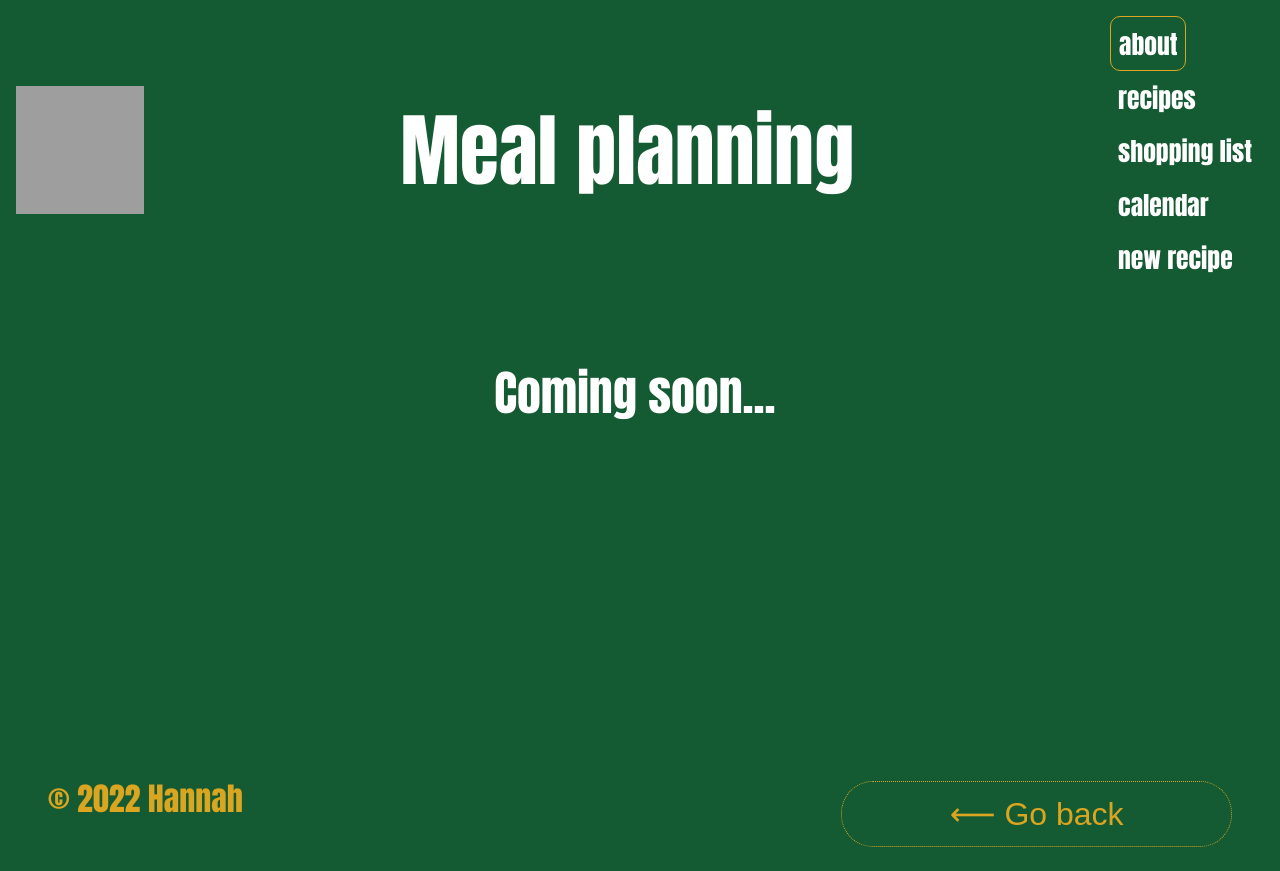
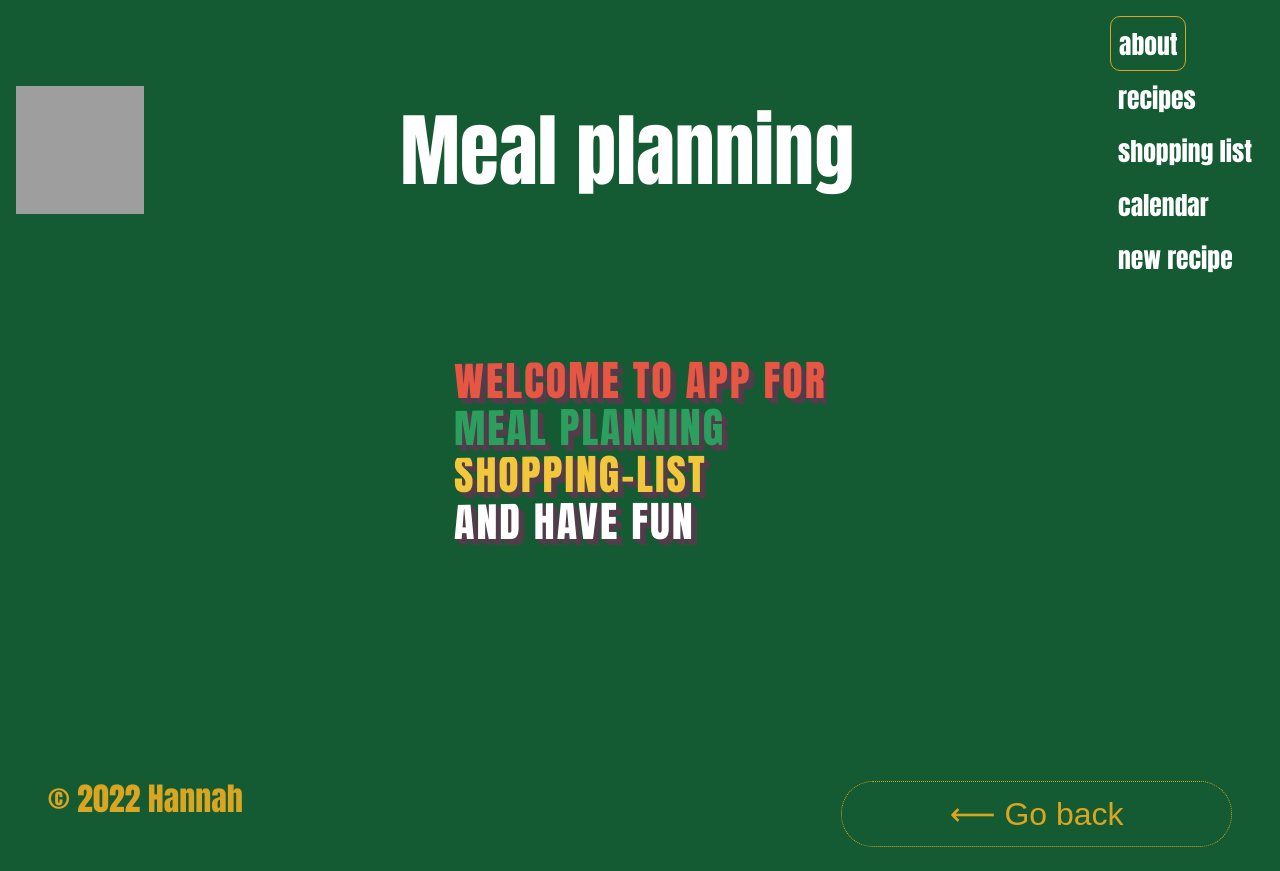
Before and after one commit to HannahStarling/Meal-plan, a React (Create React App) app: page /#/ in a window 1280 px wide. Built offline with nearby package versions, Linux system fonts and the light colour scheme; grey boxes are pictures that could not be loaded.

Commit message:
feat: About component with animation

```diff
--- /dev/null
+++ b/src/components/About.js
@@ -0,0 +1,14 @@
+import React from 'react';
+
+export default function About() {
+  return (
+    <section className='about'>
+      <h2 className='about__title'>
+        <span className='about__title-element'>Welcome to app for</span>
+        <span className='about__title-element'>meal planning</span>
+        <span className='about__title-element'>shopping-list</span>
+        <span className='about__title-element'>and have fun</span>
+      </h2>
+    </section>
+  );
+}
--- a/src/components/Main.js
+++ b/src/components/Main.js
@@ -5,6 +5,7 @@ import ComingSoon from './UI/ComingSoon';
 import NotFound from './NotFound';
 import Recipe from './Recipe';
 import RecipeForm from './RecipeForm';
+import About from './About';
 
 function Main() {
   const [recipes, setRecipes] = useState([...recipesData]);
@@ -17,7 +18,7 @@ function Main() {
     <main className='content'>
       <Switch>
         <Route exact path='/'>
-          <ComingSoon />
+          <About />
         </Route>
         <Route path='/recipes'>
           <section className='recipes'>
--- a/src/styles/App.css
+++ b/src/styles/App.css
@@ -252,3 +252,57 @@ body {
     opacity: 0;
   }
 }
+.about {
+  width: 100%;
+}
+.about__title {
+  width: fit-content;
+  text-transform: uppercase;
+  font-size: 42px;
+  line-height: 47px;
+  letter-spacing: 2px;
+  display: flex;
+  flex-direction: column;
+  align-items: baseline;
+  margin: 0 auto;
+}
+.about__title-element {
+  transform: translateZ(0) translate3d(10px, 10px, 0);
+  text-shadow: #533d4ad5 1px 1px, #533d4ad5 2px 2px, #533d4ad5 3px 3px, #533d4ad5 4px 4px, #533d4ad5 5px 5px, #533d4ad5 6px 6px;
+  width: 100%;
+  opacity: 0;
+  will-change: transform, opacity;
+  animation: titleAnimation 10s ease infinite;
+}
+.about__title-element:nth-child(1) {
+  color: #e55643;
+}
+.about__title-element:nth-child(2) {
+  color: #2b9f5e;
+}
+.about__title-element:nth-child(3) {
+  color: #f1c83c;
+}
+@keyframes titleAnimation {
+  0% {
+    transform: translateY(-50px) rotate(-10deg);
+    opacity: 0;
+    -webkit-clip-path: polygon(100% 0, 100% 100%, 0 100%, 0 80%);
+    clip-path: polygon(100% 0, 100% 100%, 0 100%, 0 80%);
+  }
+  20% {
+    transform: translateY(0);
+    opacity: 1;
+    clip-path: polygon(100% 0, 100% 100%, 0 100%, 0 15%);
+  }
+  80% {
+    transform: translateY(0);
+    opacity: 1;
+    clip-path: polygon(100% 0, 100% 100%, 0 100%, 0 15%);
+  }
+  100% {
+    transform: translateY(50px) rotate(-10deg);
+    opacity: 0;
+    clip-path: polygon(100% 0, 100% 0%, 0 100%, 0 100%);
+  }
+}
--- a/src/styles/App.less
+++ b/src/styles/App.less
@@ -26,3 +26,4 @@ body {
 @import './blocks/recipe.less';
 @import './blocks/footer.less';
 @import './blocks/coming-soon.less';
+@import './blocks/about.less';
--- /dev/null
+++ b/src/styles/blocks/about.less
@@ -0,0 +1,62 @@
+// main: ../App.less
+
+@red: #e55643;
+@green: #2b9f5e;
+@yellow: #f1c83c;
+@shadow: #533d4ad5;
+
+.about {
+  width: 100%;
+  &__title {
+    width: fit-content;
+    text-transform: uppercase;
+    font-size: 42px;
+    line-height: 47px;
+    letter-spacing: 2px;
+    display: flex;
+    flex-direction: column;
+    align-items: baseline;
+    margin: 0 auto;
+    &-element {
+      transform: translateZ(0) translate3d(10px, 10px, 0); //перенос рендеринга на GPU
+      text-shadow: @shadow 1px 1px, @shadow 2px 2px, @shadow 3px 3px, @shadow 4px 4px, @shadow 5px 5px, @shadow 6px 6px;
+      width: 100%;
+      opacity: 0;
+      will-change: transform, opacity;
+      animation: titleAnimation 10s ease infinite;
+      &:nth-child(1) {
+        color: @red;
+      }
+      &:nth-child(2) {
+        color: @green;
+      }
+      &:nth-child(3) {
+        color: @yellow;
+      }
+    }
+  }
+}
+
+@keyframes titleAnimation {
+  0% {
+    transform: translateY(-50px) rotate(-10deg);
+    opacity: 0;
+    -webkit-clip-path: polygon(100% 0, 100% 100%, 0 100%, 0 80%);
+    clip-path: polygon(100% 0, 100% 100%, 0 100%, 0 80%);
+  }
+  20% {
+    transform: translateY(0);
+    opacity: 1;
+    clip-path: polygon(100% 0, 100% 100%, 0 100%, 0 15%);
+  }
+  80% {
+    transform: translateY(0);
+    opacity: 1;
+    clip-path: polygon(100% 0, 100% 100%, 0 100%, 0 15%);
+  }
+  100% {
+    transform: translateY(50px) rotate(-10deg);
+    opacity: 0;
+    clip-path: polygon(100% 0, 100% -0%, 0 100%, 0 100%);
+  }
+}
```
